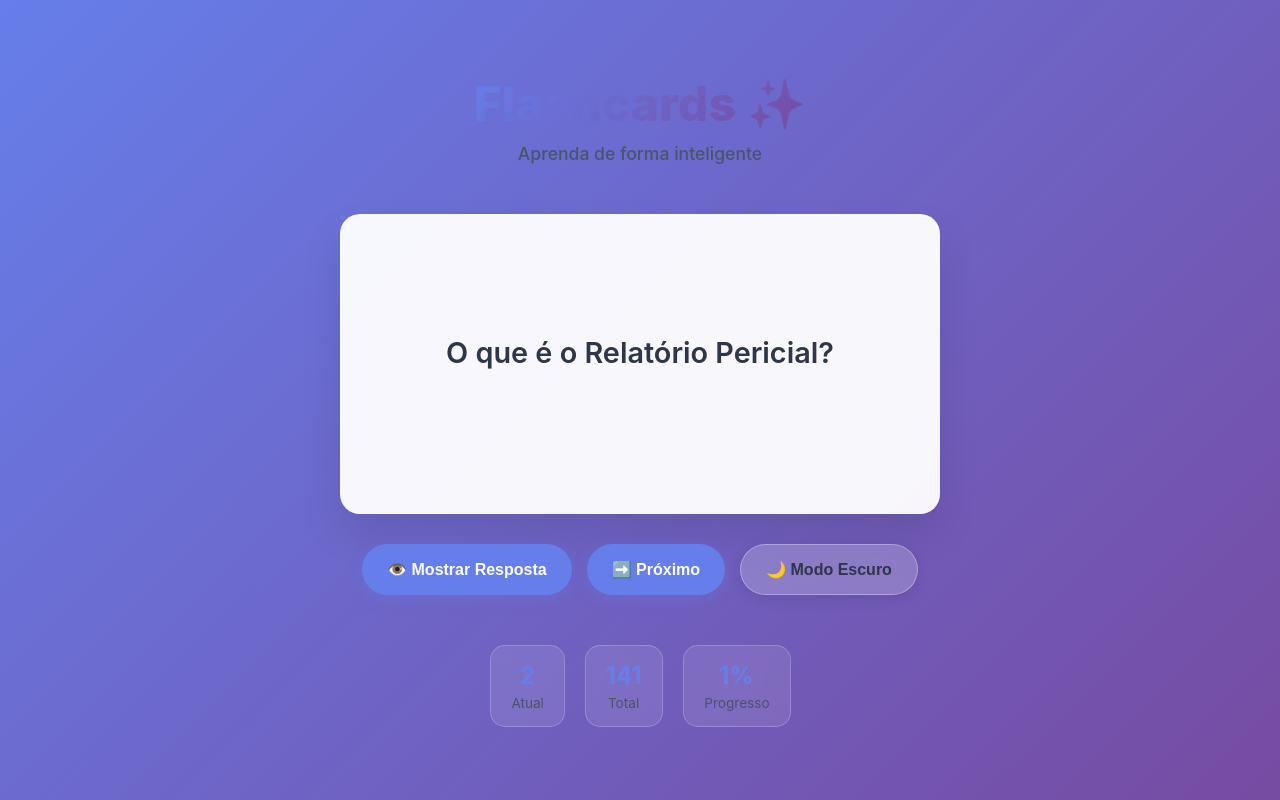
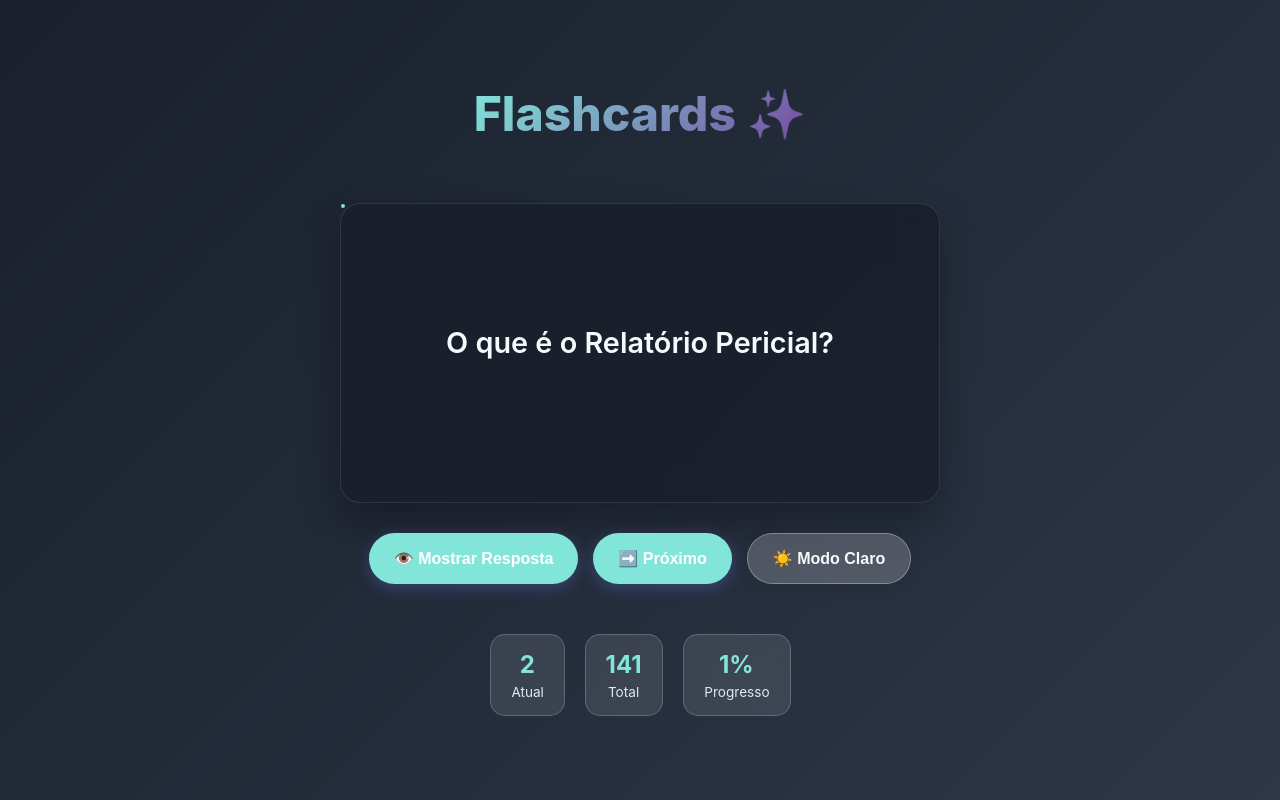
Before and after one commit to EstudosIijw/Flashcards, a plain HTML site: page index.html in a window 1280 px wide. Drawn offline with Linux system fonts and the light colour scheme.

Commit message:
Update index.html

```diff
--- a/index.html
+++ b/index.html
@@ -258,7 +258,6 @@
   <div class="container">
     <div class="header">
       <h1>Flashcards ✨</h1>
-      <p>Aprenda de forma inteligente</p>
     </div>
 
     <div class="card" id="card">
@@ -297,7 +296,7 @@
 
     // Theme management
     const themeToggle = document.getElementById('theme-toggle');
-    const savedTheme = localStorage.getItem('theme') || 'light';
+    const savedTheme = localStorage.getItem('theme') || 'dark';
 
     if (savedTheme === 'dark') {
       document.documentElement.setAttribute('data-theme', 'dark');
```
